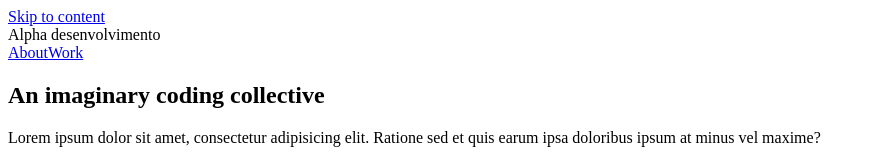
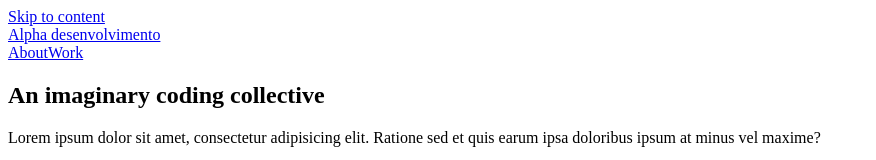
Before and after one commit to alpha-desenvolvimento/website, a Next.js app: page / in a window 1280 px wide. Shown: the top 160 px of the page, without its empty margins (0-876 px from the left). Built offline with nearby package versions, Linux system fonts and the light colour scheme.

Commit message:
feat: added routing to home page

```diff
--- a/components/ui/Nav.js
+++ b/components/ui/Nav.js
@@ -15,7 +15,9 @@ export default function Nav() {
             Skip to content
           </a>
           <div className="peer-focus:text-transparent">
-            Alpha desenvolvimento
+            <Link passHref href="/">
+              <a>Alpha desenvolvimento</a>
+            </Link>
           </div>
         </div>
         <div className="flex gap-4">
```
